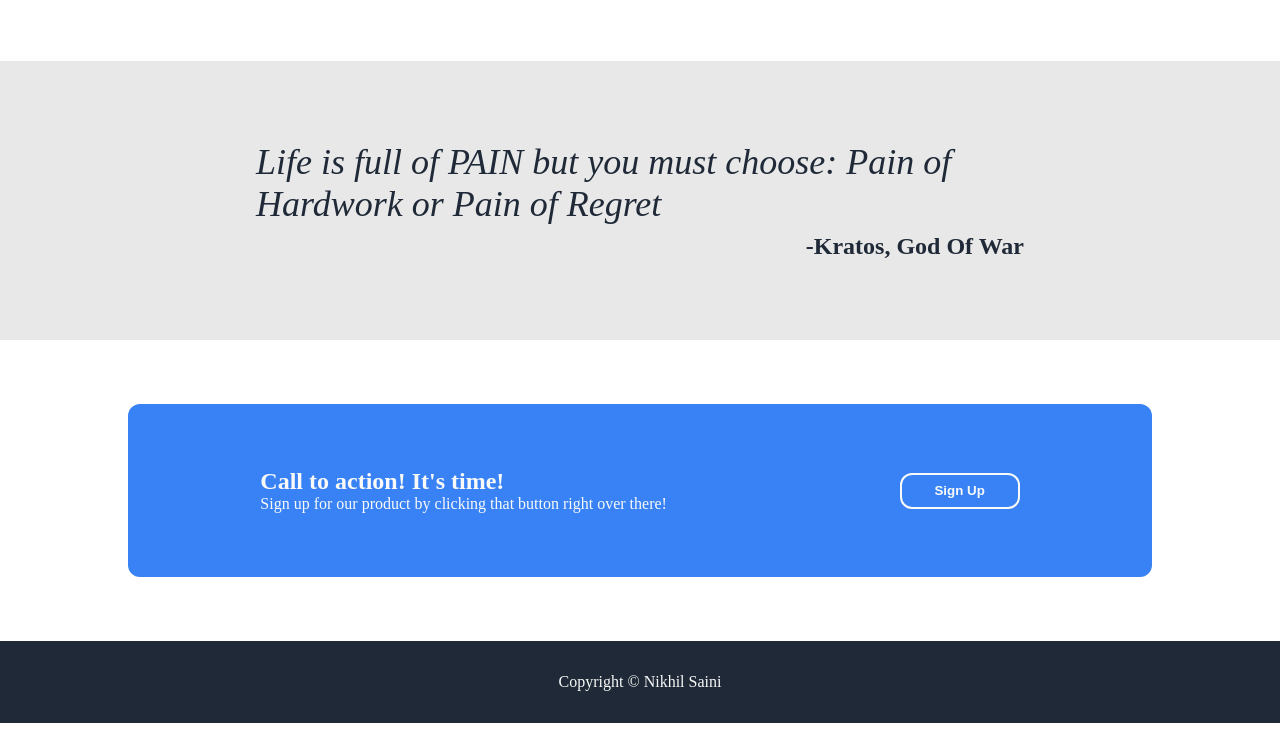
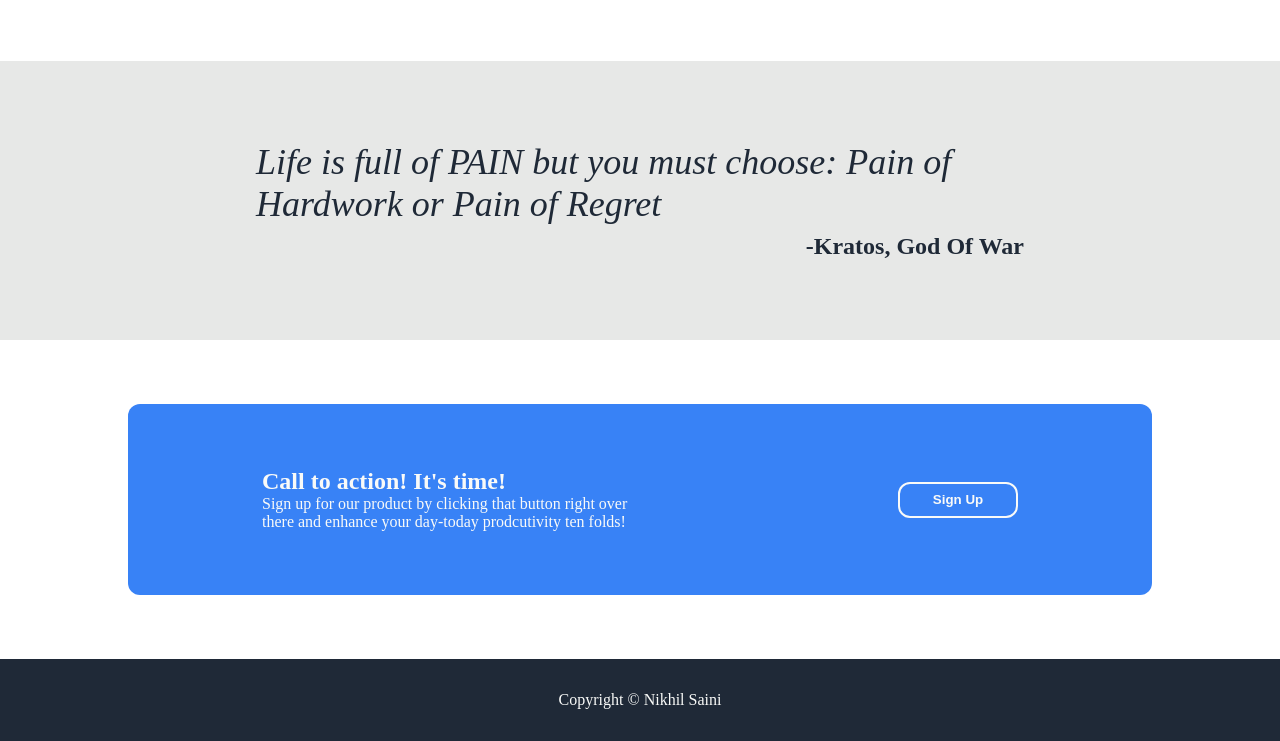
Before and after one commit to nikhilpro425/pomodoro, a plain HTML site: page index.html in a window 1280 px wide. Shown: the part 879-1620 px from the top of the page. Drawn offline with Linux system fonts and the light colour scheme.

Commit message:
Give final finishing touches

```diff
--- a/index.html
+++ b/index.html
@@ -10,7 +10,7 @@
 
     <!-- Header Section -->
     <div class="header">
-        <div class="heading">Header Logo</div>
+        <div class="heading">The Pomodoro</div>
         <div>
             <ul class="header-links">
                 <li><a href="#">Products</a></li>
@@ -75,7 +75,7 @@
                 Call to action! It's time!
             </div>
             <div class="call-text">
-                Sign up for our product by clicking that button right over there!
+                Sign up for our product by clicking that button right over there and enhance your day-today prodcutivity ten folds!
             </div>
         </div>
         <button class="action-button">
--- a/style.css
+++ b/style.css
@@ -170,6 +170,10 @@ a{
     justify-content: center;
 }
 
+.call-text{
+    max-width: 400px;
+}
+
 /* Footer Section */
 .footer{
     background-color: #1f2937;
```
